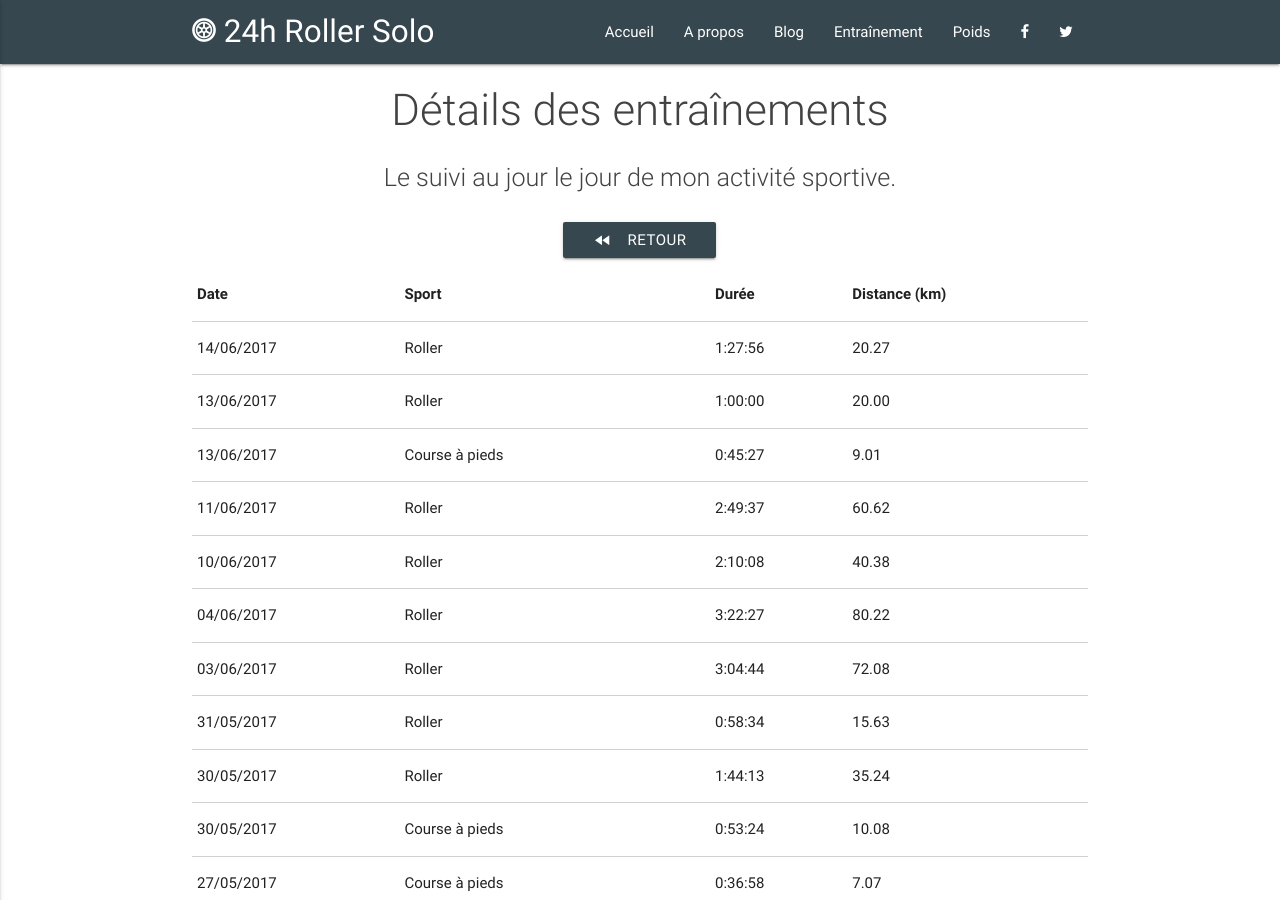
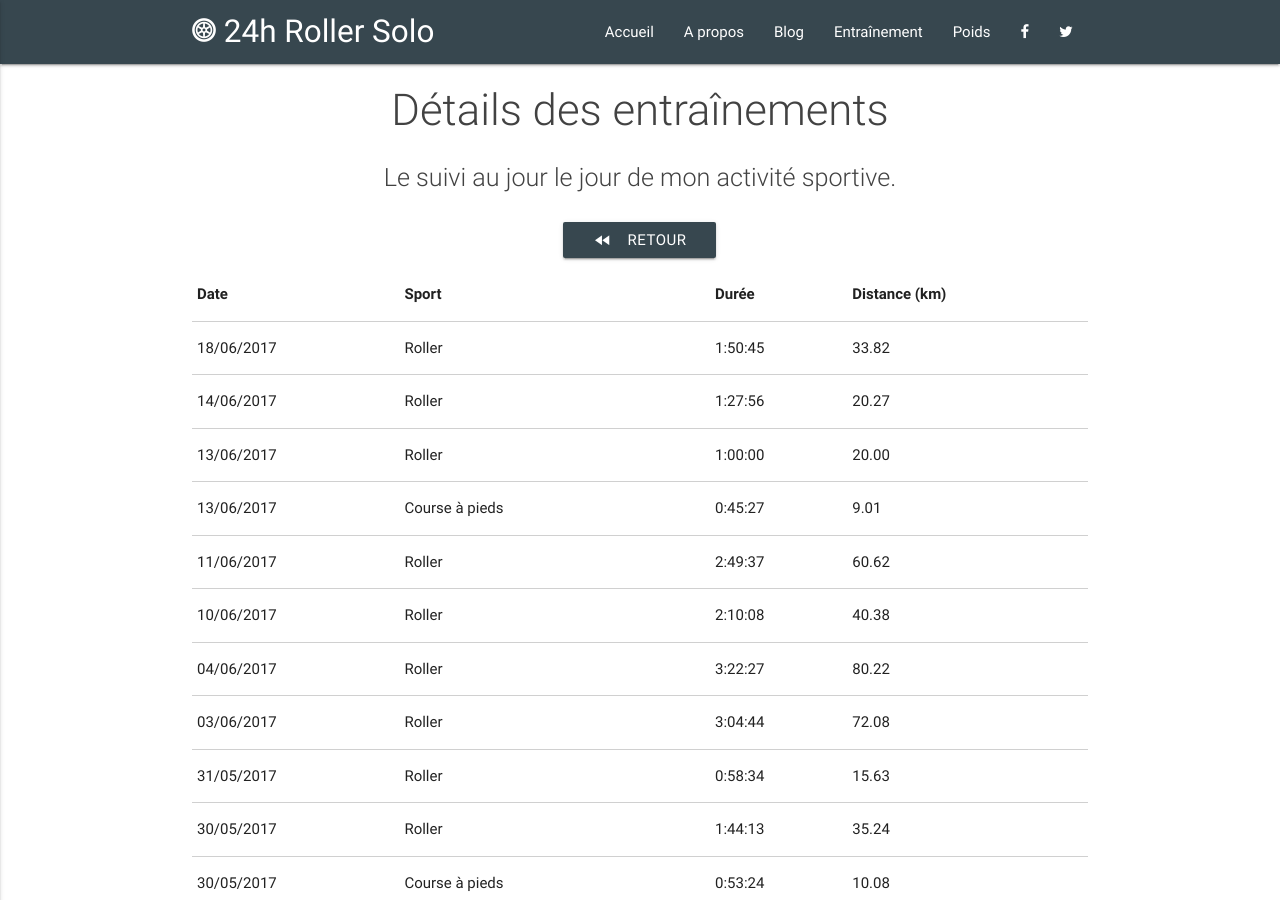
Before and after one commit to 24hRollerSolo/24hRollerSolo.github.io, a Jekyll site: the page built from training/details.html, in a window 1280 px wide and 900 px high. Built offline with Jekyll 4.4.1, drawn with Linux system fonts in a browser that asks for light colours.

Commit message:
Add 2017-06-18 roller skating

```diff
--- a/_data/sports.json
+++ b/_data/sports.json
@@ -1,4 +1,5 @@
 [
+  {"date": "2017-06-18", "type": "ROLLER", "distance": "33.82", "duration": "1:50:45"},
   {"date": "2017-06-14", "type": "ROLLER", "distance": "20.27", "duration": "1:27:56"},
   {"date": "2017-06-13", "type": "ROLLER", "distance": "20.00", "duration": "1:00:00"},
   {"date": "2017-06-13", "type": "RUNNING", "distance": "9.01", "duration": "0:45:27"},
```
